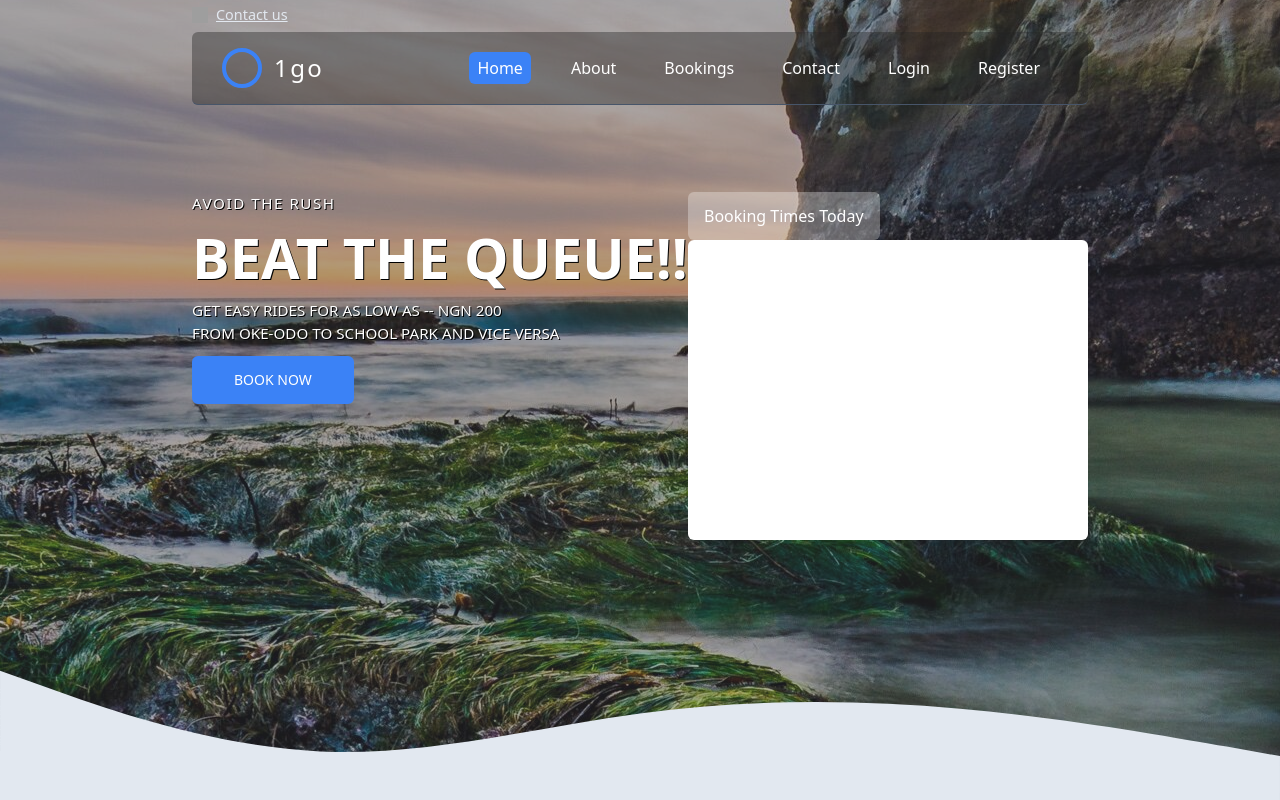
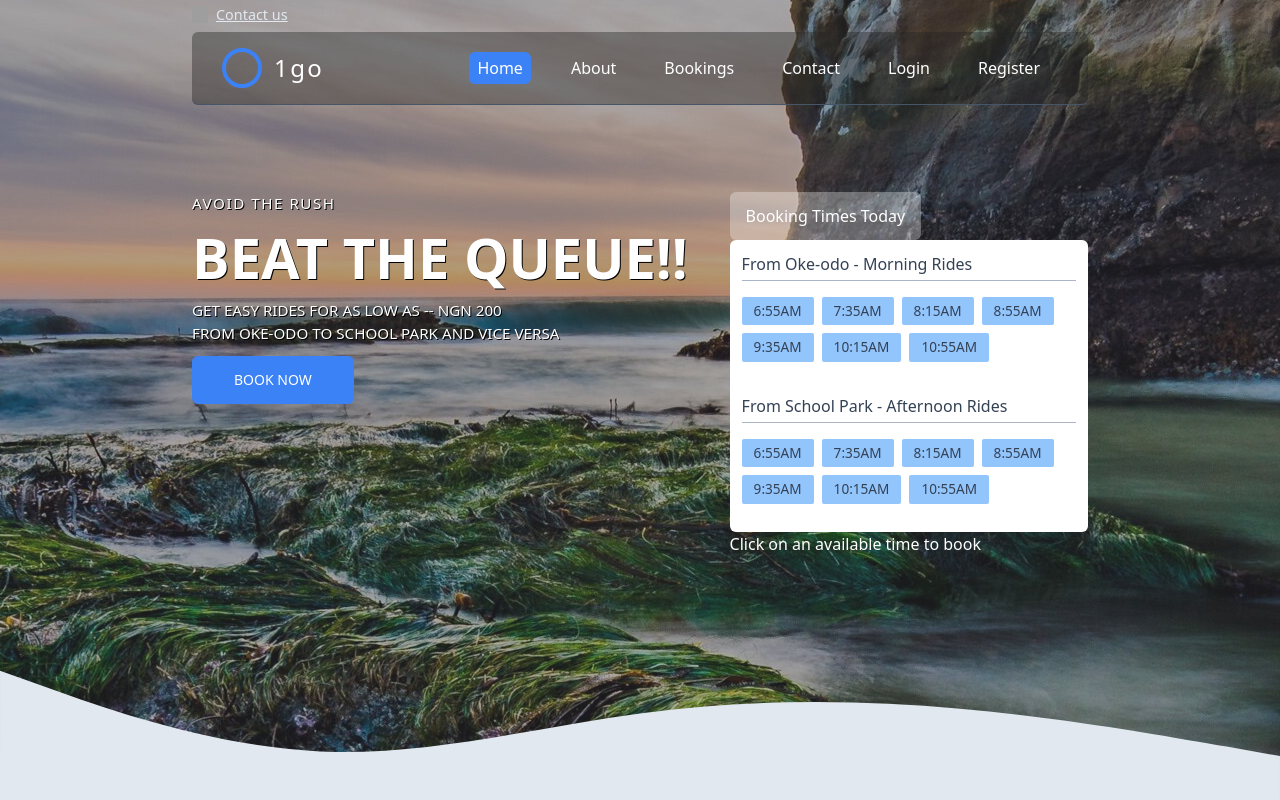
Before and after one commit to olamiidee/1go-app, a React (Vite) app: page / in a window 1280 px wide. Shown: the top 800 px of the page. Built offline with nearby package versions, Linux system fonts and the light colour scheme; grey boxes are pictures that could not be loaded.

Commit message:
booking times

```diff
--- a/src/output.css
+++ b/src/output.css
@@ -712,16 +712,17 @@ video {
   height: 1rem;
 }
 
-.h-\[30\%\] {
-  height: 30%;
+.h-\[200px\] {
+  height: 200px;
 }
 
-.h-\[300px\] {
-  height: 300px;
+.h-\[fit-content\] {
+  height: -moz-fit-content;
+  height: fit-content;
 }
 
-.h-\[200px\] {
-  height: 200px;
+.h-\[850px\] {
+  height: 850px;
 }
 
 .min-h-screen {
@@ -780,6 +781,10 @@ video {
 
 .flex-col {
   flex-direction: column;
+}
+
+.flex-wrap {
+  flex-wrap: wrap;
 }
 
 .items-center {
@@ -878,6 +883,10 @@ video {
   border-bottom-color: rgb(71 163 179 / var(--tw-border-opacity));
 }
 
+.border-b-slate-400\/80 {
+  border-bottom-color: rgb(148 163 184 / 0.8);
+}
+
 .border-b-slate-700 {
   --tw-border-opacity: 1;
   border-bottom-color: rgb(51 65 85 / var(--tw-border-opacity));
@@ -894,6 +903,10 @@ video {
 .bg-blue-500 {
   --tw-bg-opacity: 1;
   background-color: rgb(59 130 246 / var(--tw-bg-opacity));
+}
+
+.bg-\[\#252525\]\/70 {
+  background-color: rgb(37 37 37 / 0.7);
 }
 
 .bg-\[\#252525\]\/50 {
@@ -923,21 +936,18 @@ video {
   background-color: rgb(63 63 70 / 0.4);
 }
 
+.bg-white\/30 {
+  background-color: rgb(255 255 255 / 0.3);
+}
+
 .bg-white {
   --tw-bg-opacity: 1;
   background-color: rgb(255 255 255 / var(--tw-bg-opacity));
 }
 
-.bg-\[\#252525\]\/70 {
-  background-color: rgb(37 37 37 / 0.7);
-}
-
-.bg-white\/30 {
-  background-color: rgb(255 255 255 / 0.3);
-}
-
-.bg-white\/20 {
-  background-color: rgb(255 255 255 / 0.2);
+.bg-blue-300 {
+  --tw-bg-opacity: 1;
+  background-color: rgb(147 197 253 / var(--tw-bg-opacity));
 }
 
 .bg-home {
@@ -950,6 +960,18 @@ video {
 
 .bg-no-repeat {
   background-repeat: no-repeat;
+}
+
+.p-3 {
+  padding: 0.75rem;
+}
+
+.p-1 {
+  padding: 0.25rem;
+}
+
+.p-2 {
+  padding: 0.5rem;
 }
 
 .px-12 {
@@ -997,6 +1019,16 @@ video {
   padding-bottom: 0.75rem;
 }
 
+.px-4 {
+  padding-left: 1rem;
+  padding-right: 1rem;
+}
+
+.px-3 {
+  padding-left: 0.75rem;
+  padding-right: 0.75rem;
+}
+
 .py-44 {
   padding-top: 11rem;
   padding-bottom: 11rem;
@@ -1012,14 +1044,9 @@ video {
   padding-bottom: 1.5rem;
 }
 
-.px-4 {
-  padding-left: 1rem;
-  padding-right: 1rem;
-}
-
-.px-3 {
-  padding-left: 0.75rem;
-  padding-right: 0.75rem;
+.py-2 {
+  padding-top: 0.5rem;
+  padding-bottom: 0.5rem;
 }
 
 .pt-\[100px\] {
@@ -1034,8 +1061,40 @@ video {
   padding-bottom: 0.75rem;
 }
 
+.pb-2 {
+  padding-bottom: 0.5rem;
+}
+
 .pt-3 {
   padding-top: 0.75rem;
+}
+
+.pb-1 {
+  padding-bottom: 0.25rem;
+}
+
+.pb-10 {
+  padding-bottom: 2.5rem;
+}
+
+.pb-20 {
+  padding-bottom: 5rem;
+}
+
+.pb-24 {
+  padding-bottom: 6rem;
+}
+
+.pb-32 {
+  padding-bottom: 8rem;
+}
+
+.pb-36 {
+  padding-bottom: 9rem;
+}
+
+.pb-40 {
+  padding-bottom: 10rem;
 }
 
 .text-center {
@@ -1073,6 +1132,14 @@ video {
 .text-sm {
   font-size: 0.875rem;
   line-height: 1.25rem;
+}
+
+.text-\[0\.75rem\] {
+  font-size: 0.75rem;
+}
+
+.text-\[0\.85rem\] {
+  font-size: 0.85rem;
 }
 
 .font-bold {
@@ -1117,6 +1184,11 @@ video {
 .text-slate-200 {
   --tw-text-opacity: 1;
   color: rgb(226 232 240 / var(--tw-text-opacity));
+}
+
+.text-slate-700 {
+  --tw-text-opacity: 1;
+  color: rgb(51 65 85 / var(--tw-text-opacity));
 }
 
 .text-slate-600 {
@@ -1385,12 +1457,12 @@ video {
     display: none;
   }
 
-  .md\:h-\[105vh\] {
-    height: 105vh;
+  .md\:h-\[300px\] {
+    height: 300px;
   }
 
-  .md\:h-\[300px\] {
-    height: 300px;
+  .md\:h-\[40\%\] {
+    height: 40%;
   }
 
   .md\:w-full {
@@ -1399,6 +1471,10 @@ video {
 
   .md\:w-\[400px\] {
     width: 400px;
+  }
+
+  .md\:w-\[40\%\] {
+    width: 40%;
   }
 
   .md\:pt-\[200px\] {
@@ -1415,6 +1491,10 @@ video {
 
   .md\:text-\[1\.5rem\] {
     font-size: 1.5rem;
+  }
+
+  .md\:text-\[2\.5rem\] {
+    font-size: 2.5rem;
   }
 }
 
@@ -1444,4 +1524,8 @@ video {
   .lg\:pt-\[15\%\] {
     padding-top: 15%;
   }
+
+  .lg\:text-\[3\.5rem\] {
+    font-size: 3.5rem;
+  }
 }
--- a/src/pages/Homepage.jsx
+++ b/src/pages/Homepage.jsx
@@ -7,8 +7,8 @@ const Homepage = () => {
     <>
       <Header />
       <main className="w-full bg-slate-200">
-        <section className="w-full h-[800px] sm:min-h-[105vh] bg-home bg-center bg-no-repeat relative">
-          <div className="overlay w-full h-[800px] sm:min-h-[105vh] bg-zinc-700/40 block md:flex justify-between text-white px-[5%] sm:px-[10.5%] lg:px-[15%] pt-[160px] md:pt-[200px] lg:pt-[15%]">
+        <section className="w-full h-[fit-content] sm:min-h-[105vh] bg-home bg-center bg-no-repeat relative">
+          <div className="overlay w-full h-[fit-content] sm:min-h-[105vh] bg-zinc-700/40 block md:flex justify-between text-white px-[5%] sm:px-[10.5%] lg:px-[15%] pt-[160px] md:pt-[200px] lg:pt-[15%] pb-40">
             <div className="absolute top-0 md:top-1 left-4 md:left-[15%] text-[0.9rem] text-slate-200 flex gap-2 items-center">
               <img
                 alt=""
@@ -19,7 +19,7 @@ const Homepage = () => {
             </div>
             <div className="first-section-text">
               <p className="text-[0.95rem] tracking-widest">AVOID THE RUSH</p>
-              <h1 className="text-[2rem] font-bold uppercase md:text-[3.5rem]">
+              <h1 className="text-[2rem] font-bold uppercase md:text-[2.5rem] lg:text-[3.5rem]">
                 Beat The Queue!!
               </h1>
               <div className="pb-3 font-medium text-[0.95rem] ms:text-[1.23rem] uppercase">
@@ -30,19 +30,71 @@ const Homepage = () => {
                 <Link to="/login">Book Now</Link>
               </button>
             </div>
-            <div className="w-full md:w-[400px] mt-8 md:mt-0">
+            <div className="w-full md:w-[40%] mt-8 md:mt-0">
               <div className="bg-white/30 px-4 py-3 w-[fit-content] rounded-md">
                 Booking Times Today
               </div>
-              <div className="w-full h-[200px] md:h-[300px] bg-white rounded-md text-black">
-                {/* {" "}
-              Mini slideshow here** 5 SECS APART
-              <br />
-              <br /> **First slide - register illustration with register button
-              at bottom
-              <br /> **second slide - login illustration with login button
-              bottom */}
+              <div className="w-full h-[fit-content] bg-white rounded-md p-3 text-slate-700">
+                <div>
+                  <h2 className="pb-1 border-b border-b-slate-400/80">
+                    From Oke-odo - Morning Rides
+                  </h2>
+                  <div className="my-4 w-full flex gap-2 flex-wrap">
+                    <button className="px-3 py-1 bg-blue-300 rounded-sm text-[0.85rem]">
+                      6:55AM
+                    </button>
+                    <button className="px-3 py-1 bg-blue-300 rounded-sm text-[0.85rem]">
+                      7:35AM
+                    </button>
+                    <button className="px-3 py-1 bg-blue-300 rounded-sm text-[0.85rem]">
+                      8:15AM
+                    </button>
+                    <button className="px-3 py-1 bg-blue-300 rounded-sm text-[0.85rem]">
+                      8:55AM
+                    </button>
+                    <button className="px-3 py-1 bg-blue-300 rounded-sm text-[0.85rem]">
+                      9:35AM
+                    </button>
+                    <button className="px-3 py-1 bg-blue-300 rounded-sm text-[0.85rem]">
+                      10:15AM
+                    </button>
+                    <button className="px-3 py-1 bg-blue-300 rounded-sm text-[0.85rem]">
+                      10:55AM
+                    </button>
+                  </div>
+                </div>
+
+                {/* afternoon rides */}
+                <div className="mt-8">
+                  <h2 className="pb-1 border-b border-b-slate-400/80">
+                    From School Park - Afternoon Rides
+                  </h2>
+                  <div className="my-4 w-full flex gap-2 flex-wrap">
+                    <button className="px-3 py-1 bg-blue-300 rounded-sm text-[0.85rem]">
+                      6:55AM
+                    </button>
+                    <button className="px-3 py-1 bg-blue-300 rounded-sm text-[0.85rem]">
+                      7:35AM
+                    </button>
+                    <button className="px-3 py-1 bg-blue-300 rounded-sm text-[0.85rem]">
+                      8:15AM
+                    </button>
+                    <button className="px-3 py-1 bg-blue-300 rounded-sm text-[0.85rem]">
+                      8:55AM
+                    </button>
+                    <button className="px-3 py-1 bg-blue-300 rounded-sm text-[0.85rem]">
+                      9:35AM
+                    </button>
+                    <button className="px-3 py-1 bg-blue-300 rounded-sm text-[0.85rem]">
+                      10:15AM
+                    </button>
+                    <button className="px-3 py-1 bg-blue-300 rounded-sm text-[0.85rem]">
+                      10:55AM
+                    </button>
+                  </div>
+                </div>
               </div>
+              <div>Click on an available time to book</div>
             </div>
           </div>
           <svg
```
